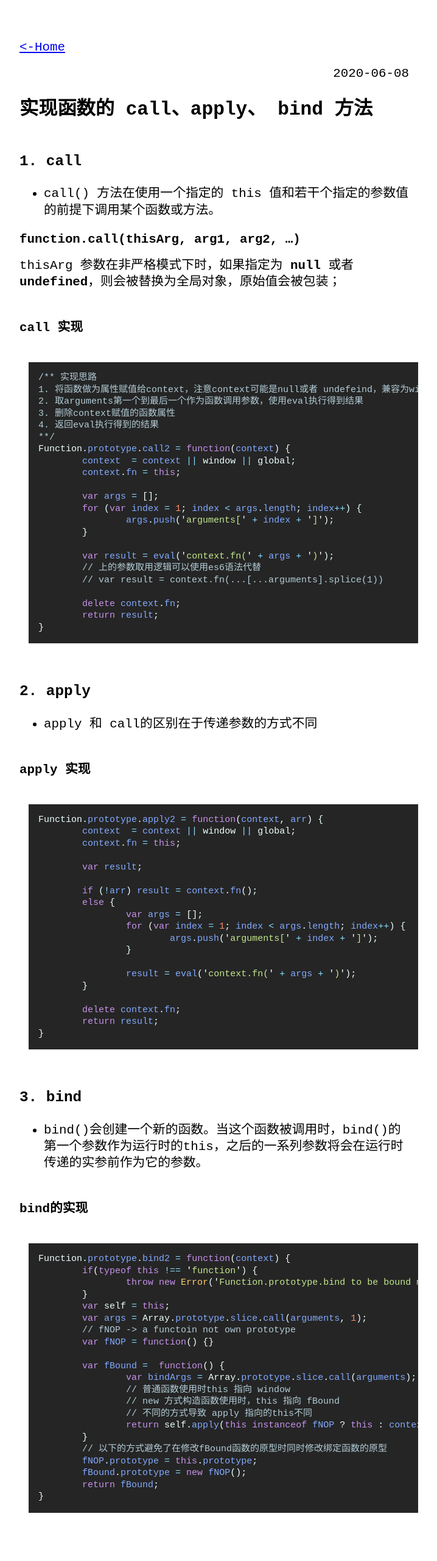
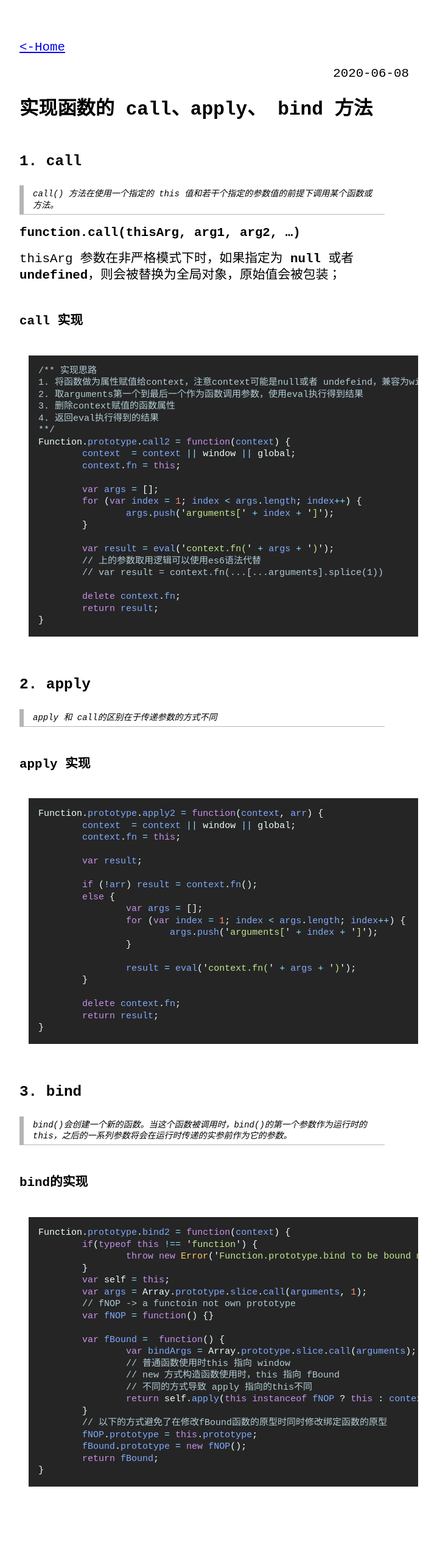
Before and after one commit to kvsur/kvsur.github.io, a Jekyll site: the page built from _posts/2020-06-08-call-apply-bind.md, in a window 1280 px wide. Shown: the whole page at 61% size, without its empty margins (288-1006 px from the left). Built offline with Jekyll 4.4.1, drawn with Linux system fonts in a browser that asks for light colours; after the commit the page ends 2517 px from its top, so only the background shows below that.

Commit message:
@udpate article blockquote

````diff
--- a/_posts/2020-06-08-call-apply-bind.md
+++ b/_posts/2020-06-08-call-apply-bind.md
@@ -5,7 +5,7 @@ category: javascript
 ---
 
 ### 1. call
-- call() 方法在使用一个指定的 this 值和若干个指定的参数值的前提下调用某个函数或方法。
+> call() 方法在使用一个指定的 this 值和若干个指定的参数值的前提下调用某个函数或方法。
 
 **function.call(thisArg, arg1, arg2, ...)**
 
@@ -39,7 +39,7 @@ Function.prototype.call2 = function(context) {
 
 ### 2. apply
 
-- apply 和 call的区别在于传递参数的方式不同
+> apply 和 call的区别在于传递参数的方式不同
 
 #### apply 实现
 ```javascript
@@ -66,7 +66,7 @@ Function.prototype.apply2 = function(context, arr) {
 
 ### 3.  bind
 
-- bind()会创建一个新的函数。当这个函数被调用时，bind()的第一个参数作为运行时的this，之后的一系列参数将会在运行时传递的实参前作为它的参数。
+> bind()会创建一个新的函数。当这个函数被调用时，bind()的第一个参数作为运行时的this，之后的一系列参数将会在运行时传递的实参前作为它的参数。
 
 #### bind的实现
 ```javascript
````
